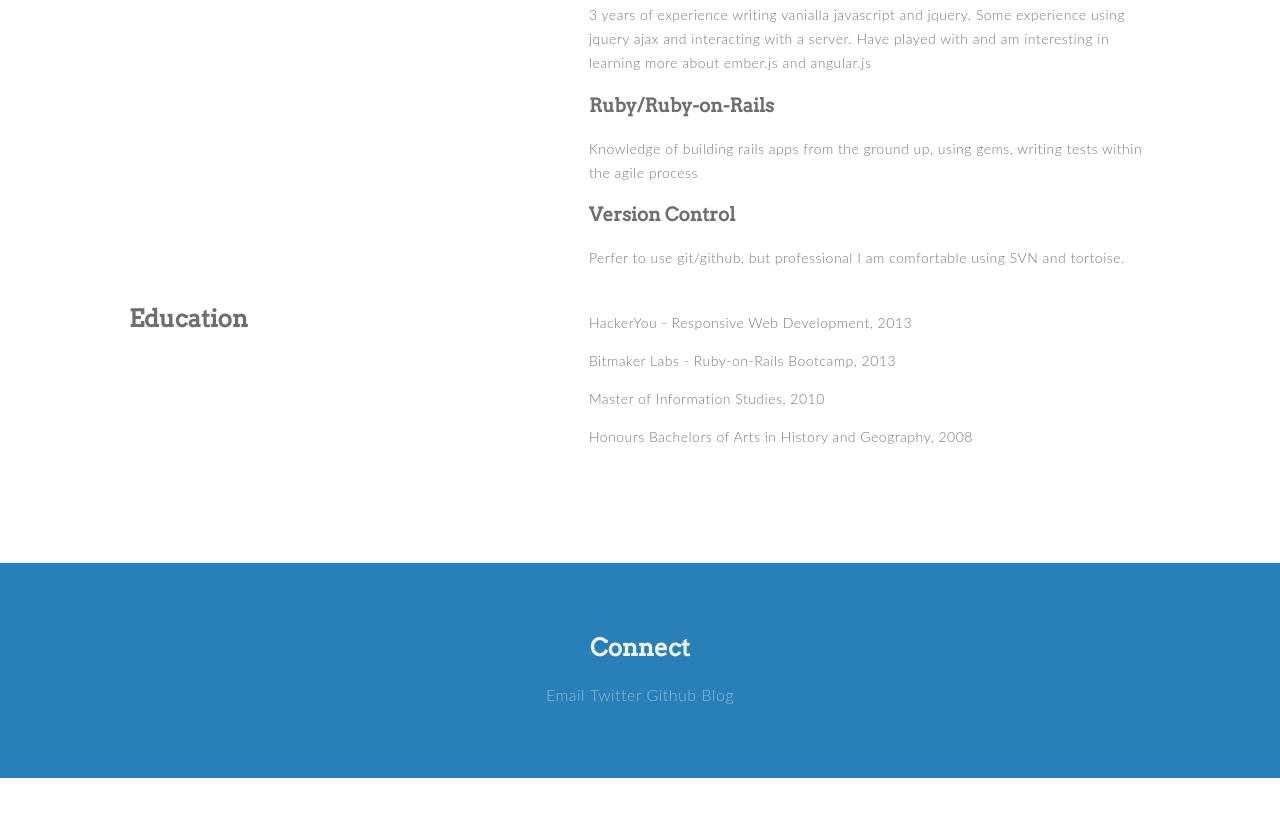
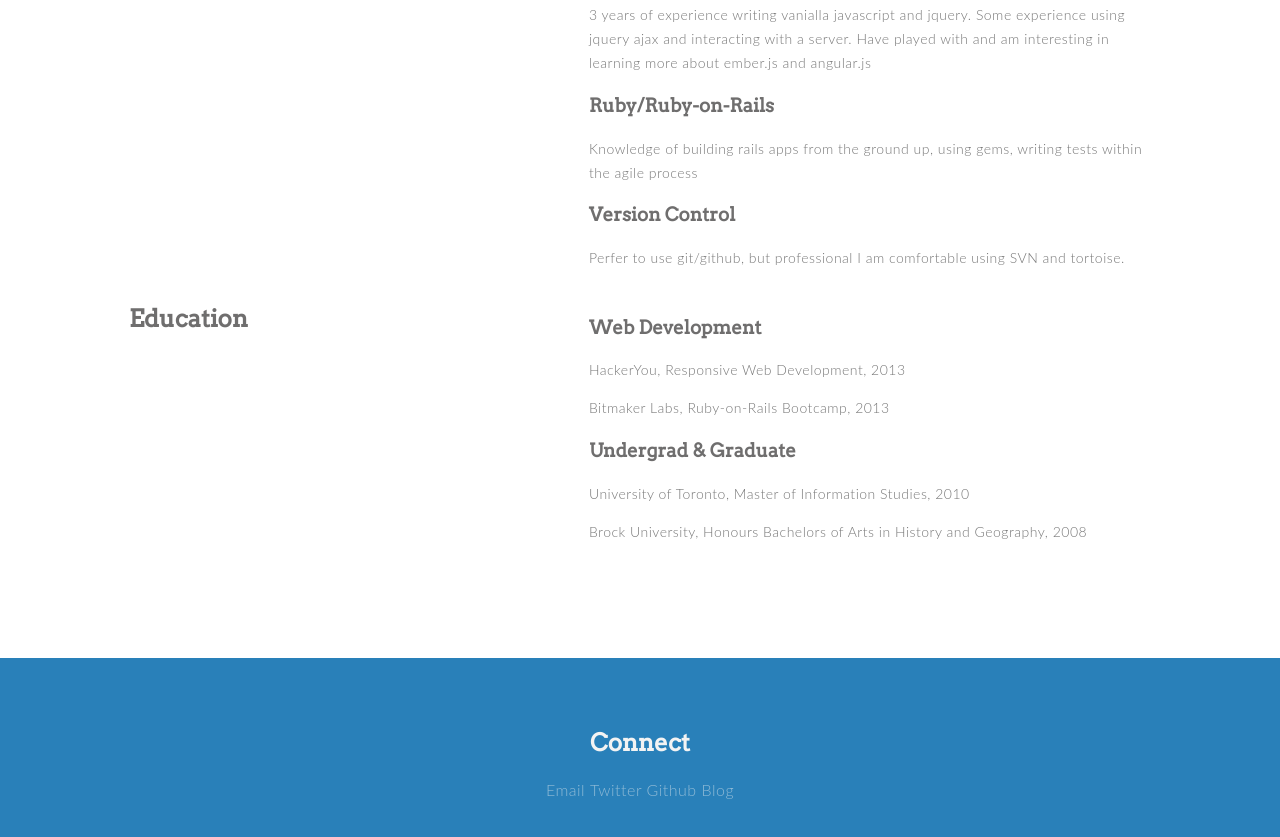
Before and after one commit to switchflip/responsive-personal-site, a plain HTML site: page resume.html in a window 1280 px wide. Shown: the part 1453-2290 px from the top of the page. Before the commit the page ends 2231 px from the top, so only its background shows below. Drawn offline with Linux system fonts and the light colour scheme.

Commit message:
More content changes

```diff
--- a/resume.html
+++ b/resume.html
@@ -89,17 +89,19 @@
               <h2>Education</h2>
             </div>
             <div class='right'>
+              <h3>Web Development</h3>
               <p>
-                HackerYou - Responsive Web Development, 2013
+                HackerYou, Responsive Web Development, 2013
               </p>
               <p>
-                Bitmaker Labs - Ruby-on-Rails Bootcamp, 2013
+                Bitmaker Labs, Ruby-on-Rails Bootcamp, 2013
+              </p>
+              <h3>Undergrad & Graduate</h3>
+              <p>
+                University of Toronto, Master of Information Studies, 2010
               </p>
               <p>
-                Master of Information Studies, 2010
-              </p>
-              <p>
-                Honours Bachelors of Arts in History and Geography, 2008
+                Brock University, Honours Bachelors of Arts in History and Geography, 2008
               </p>
             </div>
           </div>
```
